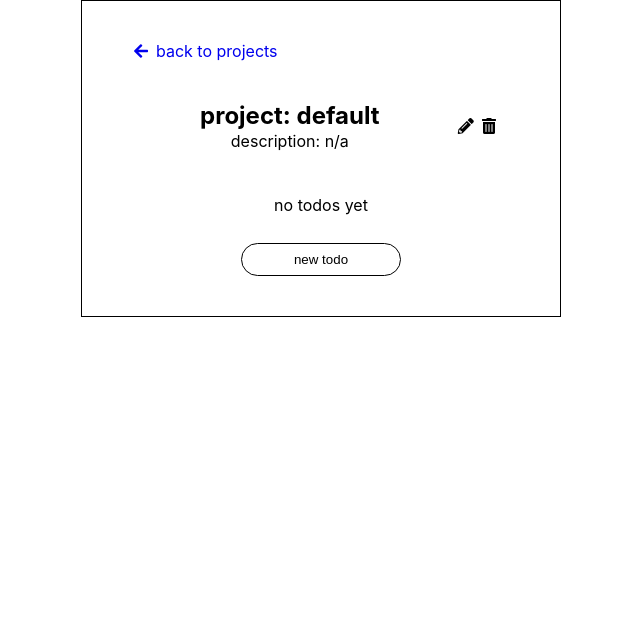
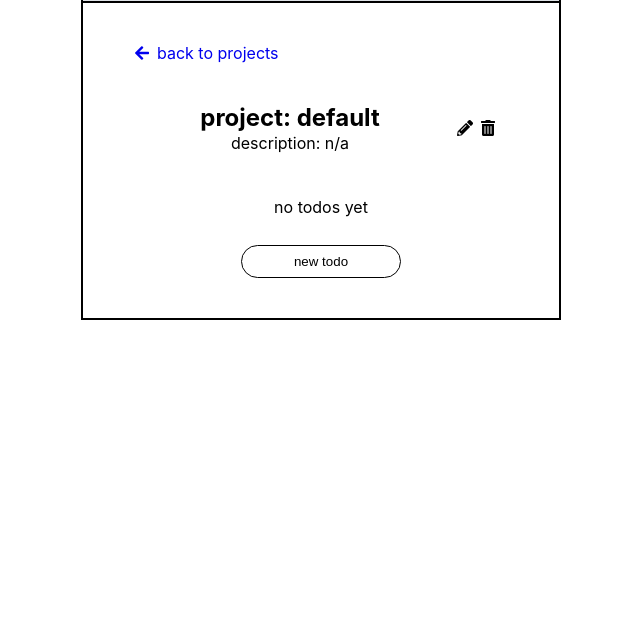
Before and after one commit to esteban90-dev/todo-list, a website built with webpack: page dist/index.html in a window 1280 px wide. Shown: the part 157-800 px from the top of the page, without its empty margins (319-959 px from the left). Built offline with nearby package versions, Linux system fonts and the light colour scheme.

Commit message:
add thicker borders to app container

```diff
--- a/dist/index.html
+++ b/dist/index.html
@@ -10,9 +10,9 @@
   </head>
 
   <body>
-    <div class="container width-90 max-width-6 m-auto mt-3 mt-5_md bg-gray-300 border">
+    <div class="container width-90 max-width-6 m-auto mt-3 mt-5_md bg-gray-300 border border-width-1">
       <h2 class="text-center fw-bold mt-3 mb-3">Todo list</h2>
-      <div class="row justify-center bg-white border-top">
+      <div class="row justify-center bg-white border-top border-width-1">
         <div class="col-12 pl-5 pr-5 pt-3 pb-3" id="app"></div>
       </div>
     </div>
```
